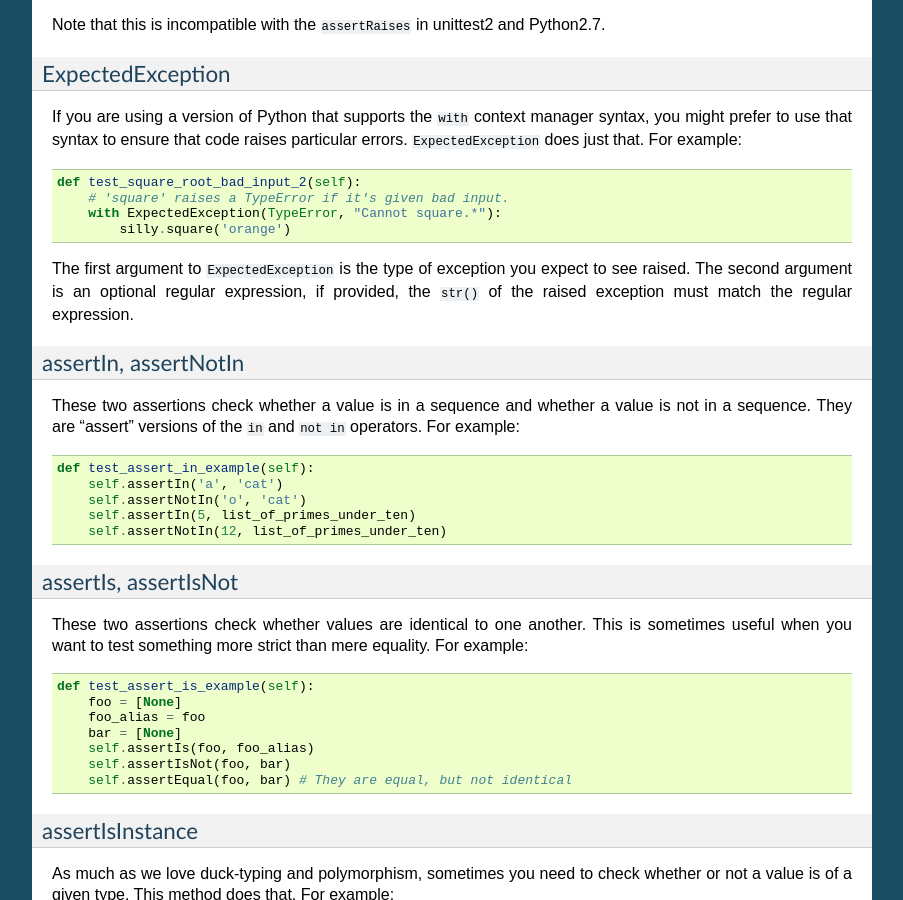
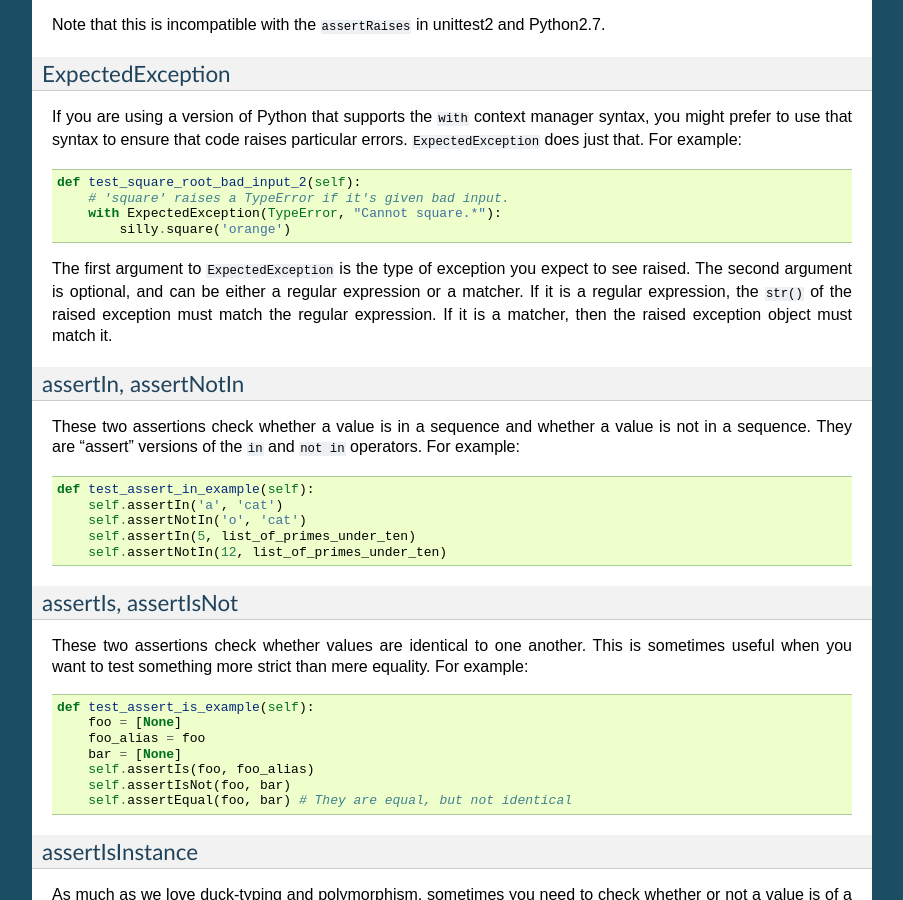
Before and after one commit to testing-cabal/testtools, a Sphinx documentation site: the page built from doc/for-test-authors.rst, in a window 1280 px wide and 900 px high, scrolled down 2404 px. Shown: the whole window, without its empty margins (198-1101 px from the left). Built offline with Sphinx 7.4.7, drawn with Linux system fonts in a browser that asks for light colours.

Commit message:
NEWS & docs.

```diff
--- a/doc/for-test-authors.rst
+++ b/doc/for-test-authors.rst
@@ -160,9 +160,10 @@ particular errors.  ``ExpectedException`` does just that.  For example::
           silly.square('orange')
 
 The first argument to ``ExpectedException`` is the type of exception you
-expect to see raised.  The second argument is an optional regular expression,
-if provided, the ``str()`` of the raised exception must match the regular
-expression.
+expect to see raised.  The second argument is optional, and can be either a
+regular expression or a matcher. If it is a regular expression, the ``str()``
+of the raised exception must match the regular expression. If it is a matcher,
+then the raised exception object must match it.
 
 
 assertIn, assertNotIn
```
Also changed, not shown: 1 other file.
